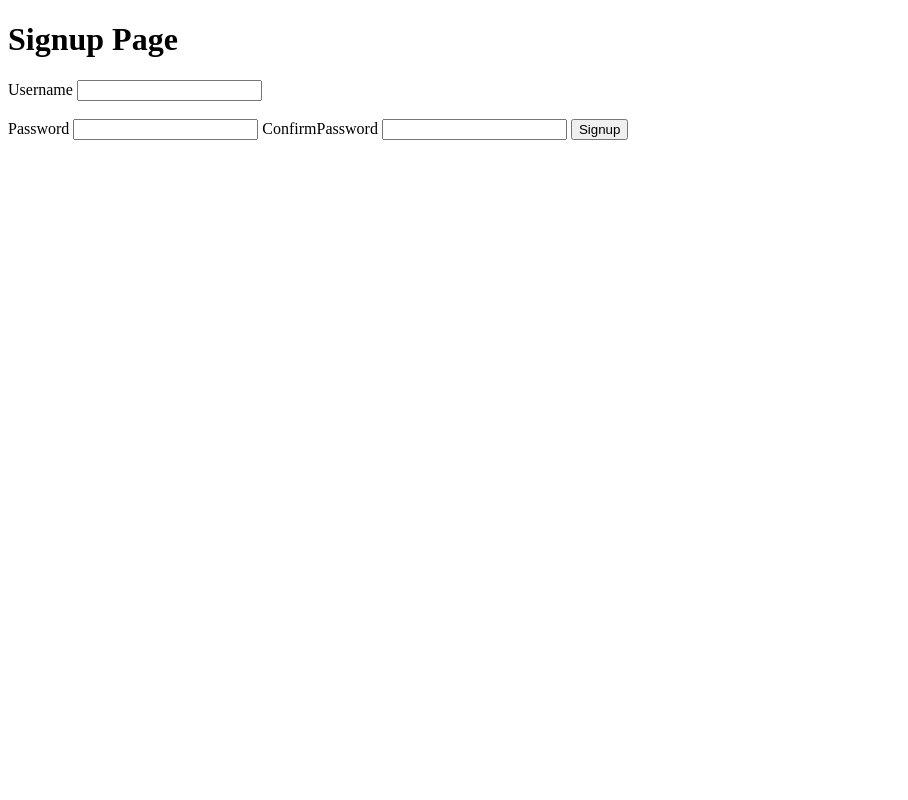
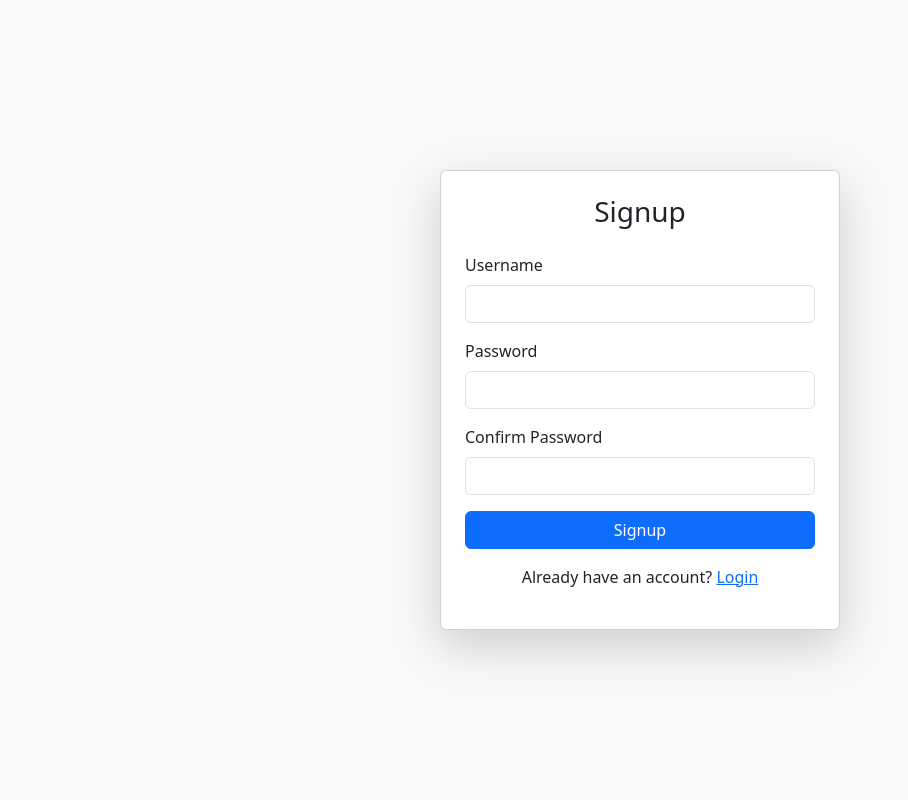
Before and after one commit to Ayoobkibrahim/Auth-Base, a Django app: page /signup/ in a window 1280 px wide. Shown: the whole page, without its empty margins (0-908 px from the left). Run offline with Django 5.2, Linux system fonts and the light colour scheme.

Commit message:
update Signup page UI settings
- Improved layout and styling of signup form
- Adjusted spacing, colors, and button styles

```diff
--- a/AuthBase/auth_base_app/templates/signup.html
+++ b/AuthBase/auth_base_app/templates/signup.html
@@ -1,31 +1,48 @@
 <!DOCTYPE html>
 <html lang="en">
+
 <head>
     <meta charset="UTF-8">
     <meta name="viewport" content="width=device-width, initial-scale=1.0">
-    <title>Document</title>
+    <title>Signup | AUTHBASE</title>
+    <link href="https://cdn.jsdelivr.net/npm/bootstrap@5.3.3/dist/css/bootstrap.min.css" rel="stylesheet">
 </head>
-<body>
-    <h1>Signup Page</h1>
+
+<body class="bg-light d-flex justify-content-center align-items-center vh-100">
+    <div class="card shadow-lg p-4" style="width: 400px;">
+        <h3 class="text-center mb-4">Signup</h3>
+
         {% if messages %}
         {% for message in messages %}
         <div class="alert alert-{{ message.tags }} alert-dismissible fade show" role="alert">
             {{ message|safe }}
-        <button type="button" class="btn-close" data-bs-dismiss="alert" aria-label="Close"></button>
+            <button type="button" class="btn-close" data-bs-dismiss="alert"></button>
         </div>
         {% endfor %}
         {% endif %}
 
         <form method="POST">
-        {%csrf_token%}
-        <label>Username</label>
-        <input type="text" name="username" required><br><br>
-        <label>Password</label>
-        <input type="text" name="password" required>
-        <label>ConfirmPassword</label>
-        <input type="text" name="confirmPassowrd" required>
+            {% csrf_token %}
+            <div class="mb-3">
+                <label class="form-label">Username</label>
+                <input type="text" name="username" class="form-control" required>
+            </div>
+            <div class="mb-3">
+                <label class="form-label">Password</label>
+                <input type="password" name="password" class="form-control" required>
+            </div>
+            <div class="mb-3">
+                <label class="form-label">Confirm Password</label>
+                <input type="password" name="confirmPassword" class="form-control" required>
+            </div>
+            <button type="submit" class="btn btn-primary w-100">Signup</button>
+        </form>
 
-        <button type="submit">Signup</button>
-    </form>
+        <p class="text-center mt-3">Already have an account?
+            <a href="{% url 'login' %}">Login</a>
+        </p>
+    </div>
+
+    <script src="https://cdn.jsdelivr.net/npm/bootstrap@5.3.3/dist/js/bootstrap.bundle.min.js"></script>
 </body>
 </html>
```
Lines whose indentation alone changed are shown as unchanged.
